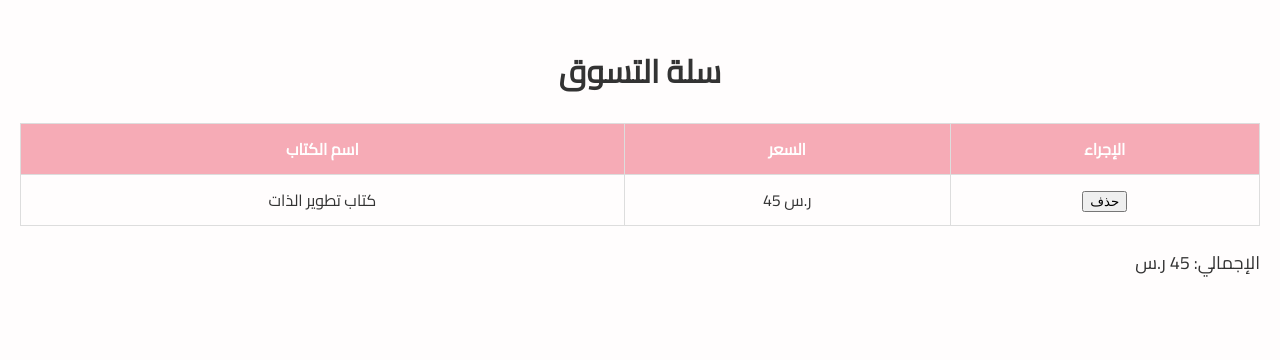
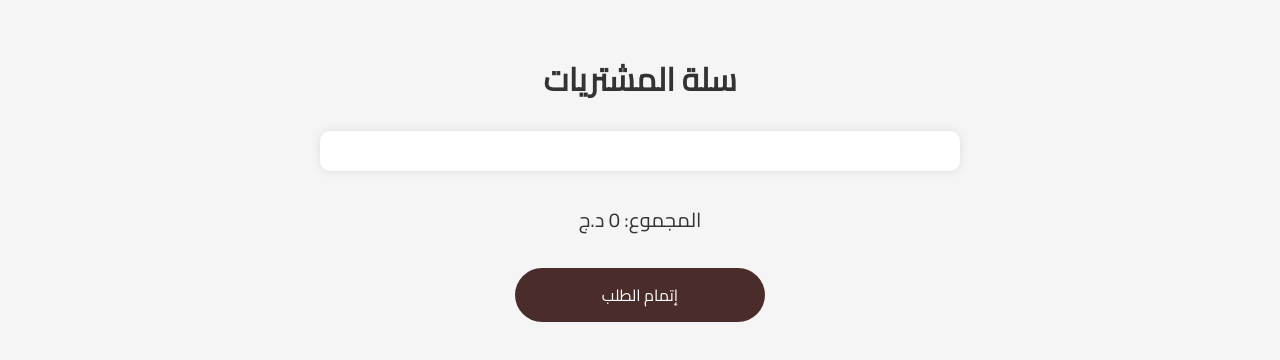
Before and after one commit to abdousba/Bookstore, a plain HTML site: page cart.html in a window 1280 px wide. Drawn offline with Linux system fonts and the light colour scheme.

Commit message:
Add files via upload

```diff
--- a/cart.html
+++ b/cart.html
@@ -2,36 +2,74 @@
 <html lang="ar">
 <head>
   <meta charset="UTF-8">
-  <meta name="viewport" content="width=device-width, initial-scale=1.0">
-  <title>سلة التسوق</title>
+  <title>سلة المشتريات</title>
   <link href="https://fonts.googleapis.com/css2?family=Cairo&display=swap" rel="stylesheet">
   <style>
-    body { font-family: 'Cairo', sans-serif; background: #fffdfd; margin: 0; padding: 20px; color: #333; }
-    h1 { text-align: center; }
-    table { width: 100%; border-collapse: collapse; margin-top: 20px; }
-    th, td { border: 1px solid #ddd; padding: 10px; text-align: center; }
-    th { background-color: #f6abb6; color: white; }
-    .total { text-align: right; margin-top: 20px; font-size: 18px; }
+    body {
+      font-family: 'Cairo', sans-serif;
+      padding: 20px;
+      background-color: #f5f5f5;
+      color: #333;
+    }
+    h1 {
+      text-align: center;
+    }
+    .cart-items {
+      max-width: 600px;
+      margin: 0 auto 30px;
+      background: #fff;
+      border-radius: 10px;
+      box-shadow: 0 0 10px #ddd;
+      padding: 20px;
+    }
+    .cart-item {
+      display: flex;
+      justify-content: space-between;
+      margin-bottom: 15px;
+      border-bottom: 1px solid #eee;
+      padding-bottom: 10px;
+    }
+    .total {
+      text-align: center;
+      font-size: 20px;
+      margin-top: 20px;
+    }
+    .checkout-btn {
+      display: block;
+      width: 200px;
+      margin: 30px auto;
+      padding: 12px 25px;
+      background: #4a2c2a;
+      color: white;
+      border: none;
+      border-radius: 30px;
+      text-align: center;
+      text-decoration: none;
+      font-size: 16px;
+    }
   </style>
 </head>
 <body>
-  <h1>سلة التسوق</h1>
-  <table>
-    <thead>
-      <tr>
-        <th>اسم الكتاب</th>
-        <th>السعر</th>
-        <th>الإجراء</th>
-      </tr>
-    </thead>
-    <tbody>
-      <tr>
-        <td>كتاب تطوير الذات</td>
-        <td>45 ر.س</td>
-        <td><button>حذف</button></td>
-      </tr>
-    </tbody>
-  </table>
-  <div class="total">الإجمالي: 45 ر.س</div>
+  <h1>سلة المشتريات</h1>
+  <div class="cart-items" id="cart-items"></div>
+  <div class="total" id="total">المجموع: 0 د.ج</div>
+  <a class="checkout-btn" href="checkout.html">إتمام الطلب</a>
+
+  <script>
+    const cartContainer = document.getElementById('cart-items');
+    const totalDisplay = document.getElementById('total');
+    const cart = JSON.parse(localStorage.getItem('cart')) || [];
+
+    let total = 0;
+    cart.forEach(item => {
+      const itemDiv = document.createElement('div');
+      itemDiv.className = 'cart-item';
+      itemDiv.innerHTML = `<span>${item.name}</span><span>${item.price} د.ج</span>`;
+      cartContainer.appendChild(itemDiv);
+      total += item.price;
+    });
+
+    totalDisplay.textContent = `المجموع: ${total} د.ج`;
+  </script>
 </body>
 </html>
```
Also changed, not shown: admin.html (added, +56 -0 lines), checkout.html (added, +70 -0 lines).
